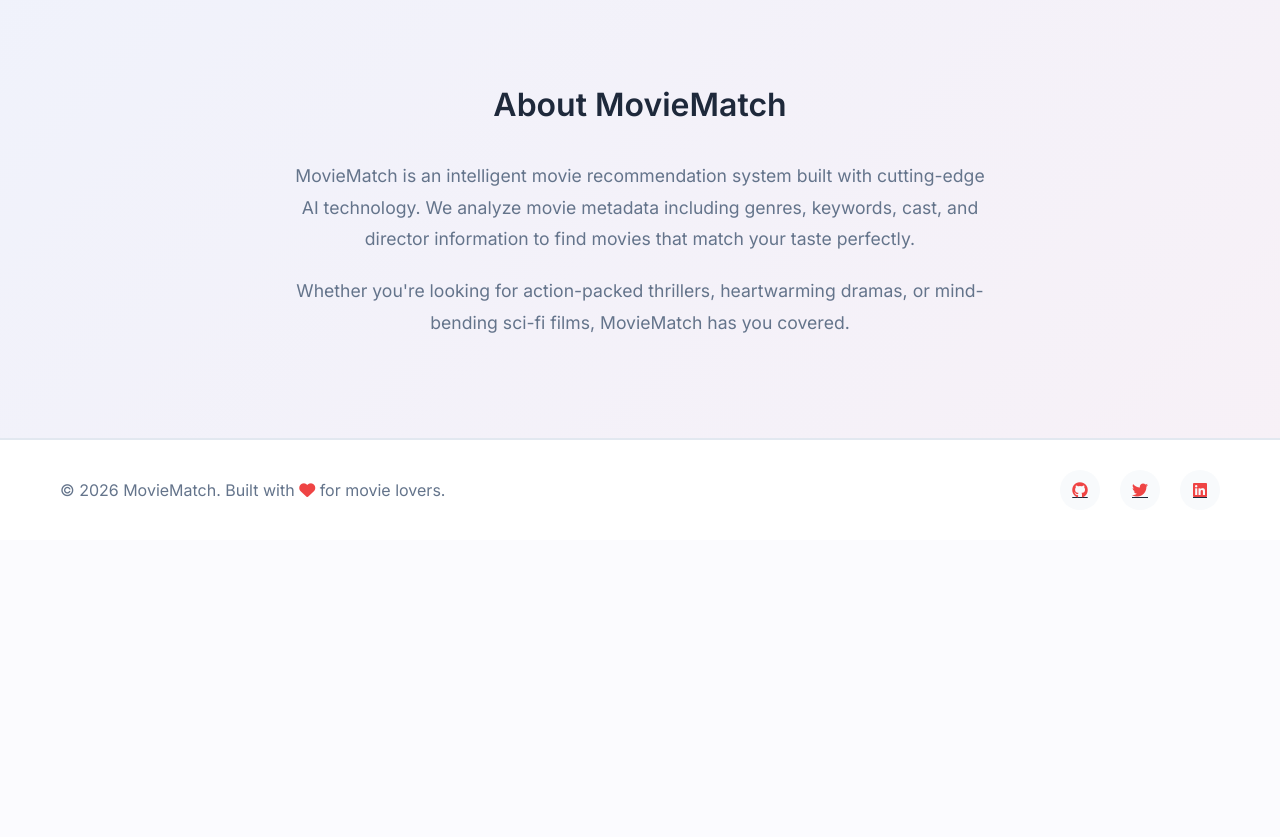
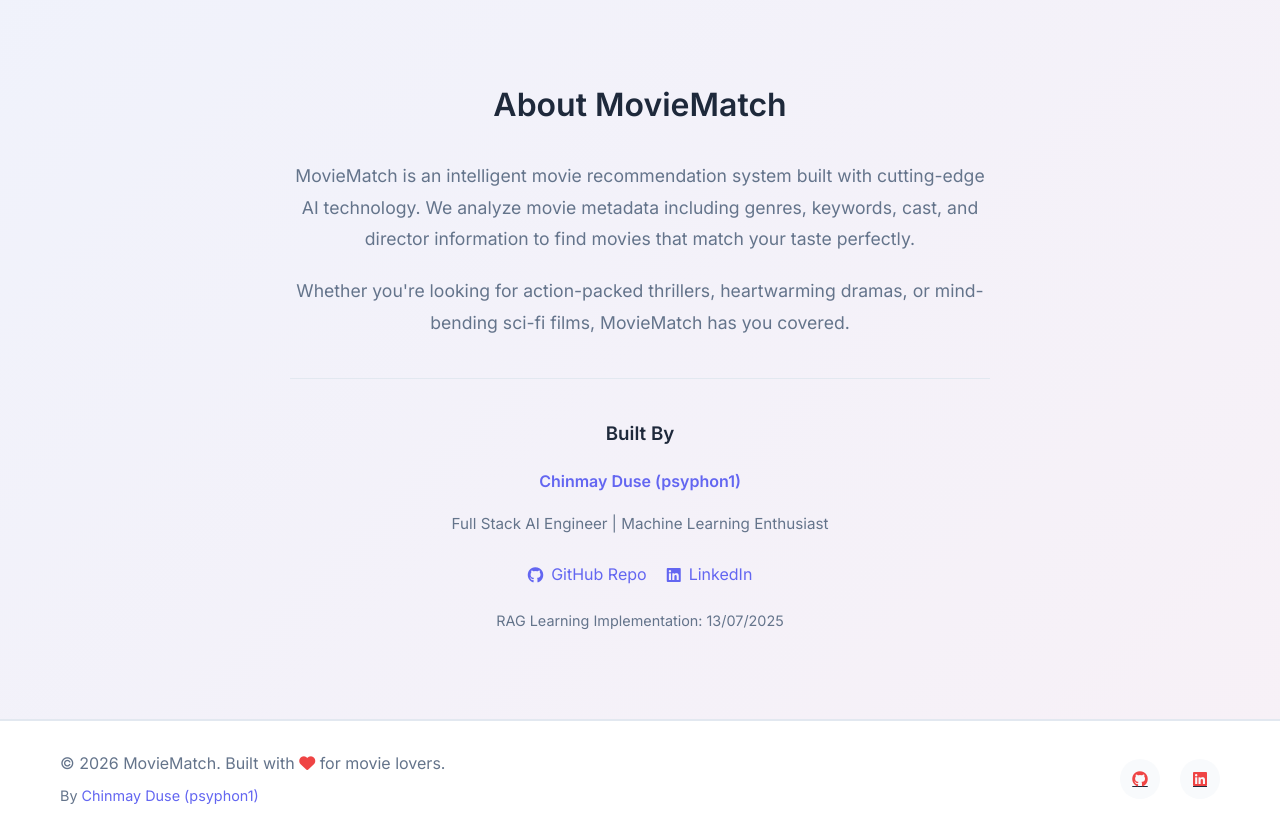
Before and after one commit to psyphon1/Movie-Recommendation-System-1.0, a Flask app: page / in a window 1280 px wide. Shown: the part 1630-2467 px from the top of the page. Before the commit the page ends 2128 px from the top, so only its background shows below. Run offline with Flask 3, Linux system fonts and the light colour scheme; parts of the project's set-up code (start-up, migrations or seed data) failed here and were passed over.

Commit message:
Feat: Add developer info and social links to web app footer and about section

```diff
--- a/templates/index.html
+++ b/templates/index.html
@@ -172,6 +172,31 @@
                 <h2>About MovieMatch</h2>
                 <p>MovieMatch is an intelligent movie recommendation system built with cutting-edge AI technology. We analyze movie metadata including genres, keywords, cast, and director information to find movies that match your taste perfectly.</p>
                 <p>Whether you're looking for action-packed thrillers, heartwarming dramas, or mind-bending sci-fi films, MovieMatch has you covered.</p>
+
+                <div style="margin-top: 40px; padding-top: 40px; border-top: 1px solid var(--border);">
+                    <h3 style="margin-bottom: 20px;">Built By</h3>
+                    <div style="display: flex; flex-direction: column; gap: 15px; align-items: center;">
+                        <h4 style="margin: 0;">
+                            <a href="https://github.com/psyphon1" style="color: var(--primary); text-decoration: none; font-weight: 600;" target="_blank">
+                                Chinmay Duse (psyphon1)
+                            </a>
+                        </h4>
+                        <p style="margin: 0; color: var(--text-secondary); font-size: 0.95rem;">
+                            Full Stack AI Engineer | Machine Learning Enthusiast
+                        </p>
+                        <div style="display: flex; gap: 20px; margin-top: 10px;">
+                            <a href="https://github.com/psyphon1/Movie-Recommendation-System-1.0" target="_blank" style="color: var(--primary); text-decoration: none; display: flex; align-items: center; gap: 8px;">
+                                <i class="fab fa-github"></i> GitHub Repo
+                            </a>
+                            <a href="https://www.linkedin.com/in/chinmayduse" target="_blank" style="color: var(--primary); text-decoration: none; display: flex; align-items: center; gap: 8px;">
+                                <i class="fab fa-linkedin"></i> LinkedIn
+                            </a>
+                        </div>
+                        <p style="margin: 5px 0; color: var(--text-secondary); font-size: 0.9rem;">
+                            RAG Learning Implementation: 13/07/2025
+                        </p>
+                    </div>
+                </div>
             </div>
         </div>
     </section>
@@ -180,11 +205,15 @@
     <footer class="footer">
         <div class="container">
             <div class="footer-content">
-                <p>&copy; 2026 MovieMatch. Built with <i class="fas fa-heart"></i> for movie lovers.</p>
+                <div style="flex: 1;">
+                    <p>&copy; 2026 MovieMatch. Built with <i class="fas fa-heart"></i> for movie lovers.</p>
+                    <p style="font-size: 0.9rem; color: var(--text-secondary); margin-top: 8px;">
+                        By <a href="https://github.com/psyphon1" target="_blank" style="color: var(--primary); text-decoration: none;">Chinmay Duse (psyphon1)</a>
+                    </p>
+                </div>
                 <div class="social-links">
-                    <a href="#"><i class="fab fa-github"></i></a>
-                    <a href="#"><i class="fab fa-twitter"></i></a>
-                    <a href="#"><i class="fab fa-linkedin"></i></a>
+                    <a href="https://github.com/psyphon1/Movie-Recommendation-System-1.0" target="_blank" title="GitHub Repository"><i class="fab fa-github"></i></a>
+                    <a href="https://www.linkedin.com/in/chinmayduse" target="_blank" title="LinkedIn Profile"><i class="fab fa-linkedin"></i></a>
                 </div>
             </div>
         </div>
```
